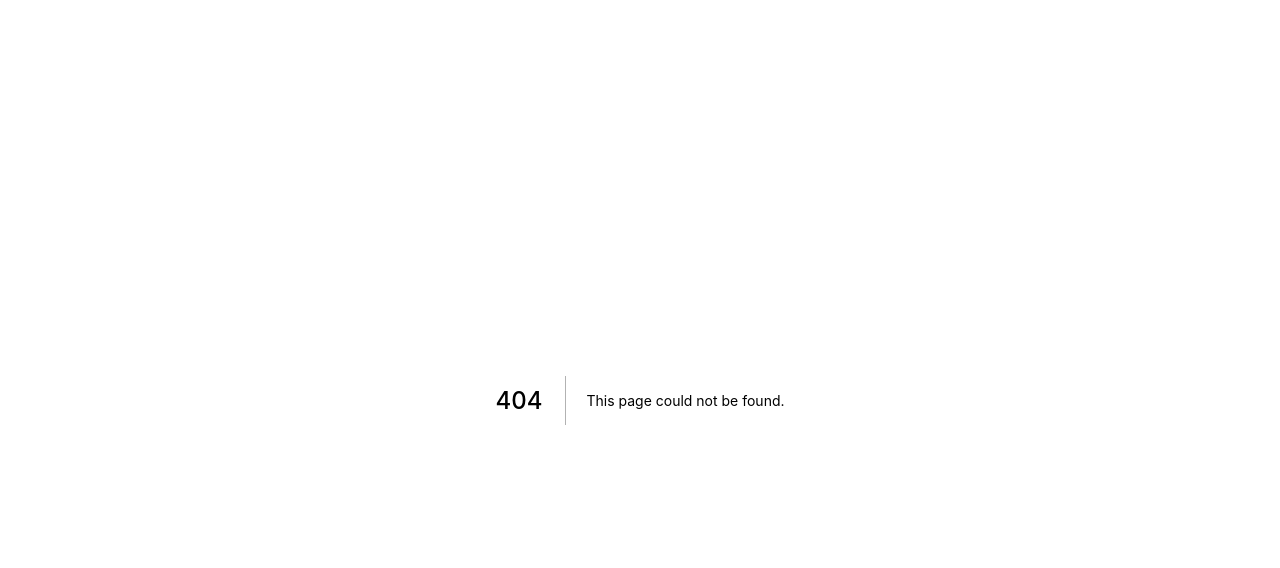
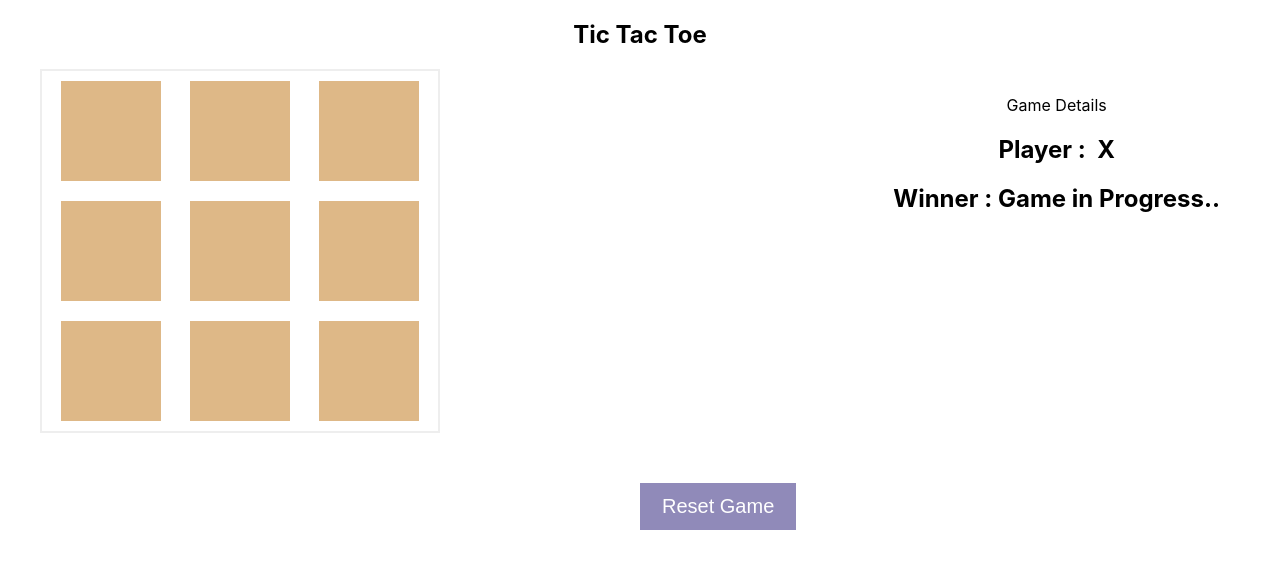
Before and after one commit to maneeswarmutyala/nextjs, a Next.js app: page /tic-tac-toe in a window 1280 px wide. Before the commit this address had no page. Shown: the top 568 px of the page. Built offline with nearby package versions, Linux system fonts and the light colour scheme.

Commit message:
tic tac toe game added

```diff
--- /dev/null
+++ b/components/tictactoe/constants.js
@@ -0,0 +1,2 @@
+export const PLAYER_1 = 'X';
+export const PLAYER_2 = 'A';
--- /dev/null
+++ b/components/tictactoe/game.module.scss
@@ -0,0 +1,67 @@
+$btnColor: burlywood;
+.container {
+  width: 100%;
+  max-width: 1200px;
+  margin: 0 auto;
+  position: relative;
+  h2 {
+    text-align: center;
+  }
+  .gameWrapper {
+    display: flex;
+    flex-direction: row;
+    justify-content: space-between;
+    @media (max-width: 767px) {
+      flex-direction: column;
+    }
+    .gameDetails {
+      margin-left: 30px;
+      padding: 10px 20px;
+      text-align: center;
+    }
+    .board {
+      display: flex;
+      justify-content: space-evenly;
+      flex-wrap: wrap;
+      max-width: 400px;
+      width: 100%;
+      border: 2px solid #eee;
+      @media (max-width: 767px) {
+        width: 100vw;
+        max-width: unset;
+      }
+      button {
+        width: 100px;
+        margin: 10px;
+        height: 100px;
+        background-color: $btnColor;
+        border: 2px solid $btnColor;
+        color: #000;
+        font-size: 30px;
+        cursor: pointer;
+        @media (max-width: 767px) {
+          width: calc(100vw / 4);
+          height: calc(100vw / 4);
+        }
+      }
+    }
+  }
+  .resetBtn {
+    background-color: darkslateblue;
+    border: 2px solid darkslateblue;
+    color: #fff;
+    font-size: 20px;
+    padding: 10px 20px;
+    cursor: pointer;
+    position: absolute;
+    left: 50%;
+    margin-top: 50px;
+    @media (max-width: 768px) {
+      left: calc(100vw / 3);
+    }
+  }
+  button:disabled {
+    pointer-events: none;
+    opacity: 0.6;
+  }
+}
--- /dev/null
+++ b/components/tictactoe/index.js
@@ -0,0 +1,110 @@
+import { useState } from "react";
+import styles from "./game.module.scss";
+import { PLAYER_1, PLAYER_2 } from "./constants";
+const ticTacToe = () => {
+  let initData = ["", "", "", "", "", "", "", "", ""];
+  const [clicks, setClicks] = useState(0);
+  const [gameData, setgameData] = useState(initData);
+  const [winner, setwinner] = useState(null);
+  const checkWinner = (currentPlayer) => {
+    const lines = [
+      [0, 1, 2],
+      [3, 4, 5],
+      [6, 7, 8],
+      [0, 3, 6],
+      [1, 4, 7],
+      [2, 5, 8],
+      [0, 4, 8],
+      [2, 4, 6],
+    ];
+    for (let i = 0; i < lines.length; i++) {
+      const [a, b, c] = lines[i];
+      if (
+        gameData[a] === currentPlayer &&
+        gameData[b] === currentPlayer &&
+        gameData[c] === currentPlayer
+      ) {
+        return true;
+      }
+    }
+    return false;
+  };
+  const handleReset = () => {
+    if (clicks > 0) {
+      setgameData(initData);
+      setwinner(null);
+      setClicks(0);
+    }
+  };
+  const handleGame = (index) => {
+    if (gameData[index] != PLAYER_1 || gameData[index] != PLAYER_2) {
+      if (winner) {
+        handleReset();
+        return;
+      }
+      let user;
+      if (clicks % 2 === 0) {
+        user = PLAYER_1;
+      } else {
+        user = PLAYER_2;
+      }
+      gameData[index] = user;
+      if (clicks >= 5) {
+        if (checkWinner(user)) {
+          setwinner(user);
+        } else if (clicks == 8) {
+          setwinner(undefined);
+        }
+      }
+      setClicks(clicks + 1);
+    }
+  };
+  const isGameOver = () => {
+    return winner || typeof winner == "undefined";
+  };
+  return (
+    <div className={styles.container}>
+      <h2>Tic Tac Toe</h2>
+      <div className={styles.gameWrapper}>
+        <div className={styles.board}>
+          {gameData?.map((item, index) => {
+            return (
+              <button
+                key={index}
+                onClick={() => handleGame(index)}
+                disabled={!!item}
+              >
+                {item}
+              </button>
+            );
+          })}
+        </div>
+        <div className={styles.gameDetails}>
+          <p>Game Details</p>
+          {!isGameOver() && (
+            <h2>
+              {clicks > 0 ? "Next Player" : "Player"} : &nbsp;
+              {clicks % 2 === 0 ? PLAYER_1 : PLAYER_2}
+            </h2>
+          )}
+          <h2>
+            Winner :{" "}
+            {winner
+              ? winner
+              : typeof winner == "undefined"
+              ? "Game Draw"
+              : "Game in Progress.."}{" "}
+          </h2>
+        </div>
+      </div>
+      <button
+        onClick={handleReset}
+        disabled={!isGameOver()}
+        className={styles.resetBtn}
+      >
+        Reset Game
+      </button>
+    </div>
+  );
+};
+export default ticTacToe;
--- a/package.json
+++ b/package.json
@@ -9,5 +9,8 @@
     "next": "latest",
     "react": "17.0.2",
     "react-dom": "17.0.2"
+  },
+  "devDependencies": {
+    "sass": "^1.52.2"
   }
 }
--- /dev/null
+++ b/pages/_app.js
@@ -0,0 +1,6 @@
+import "../styles/globals.scss";
+// import { wrapper } from '../store/store';
+const WrappedApp = ({ Component, pageProps }) => {
+  return <Component {...pageProps} />;
+};
+export default WrappedApp;
--- /dev/null
+++ b/pages/tic-tac-toe.js
@@ -0,0 +1,13 @@
+import Head from "next/head";
+import TicTacToe from "@/components/ticTacToe/index";
+function Game() {
+  return (
+    <>
+      <Head>
+        <title>Game</title>
+      </Head>
+      <TicTacToe />
+    </>
+  );
+}
+export default Game;
--- /dev/null
+++ b/styles/globals.scss
@@ -0,0 +1,22 @@
+
+html,
+body {
+  padding: 0;
+  margin: 0;
+  font-family: -apple-system, BlinkMacSystemFont, Segoe UI, Roboto, Oxygen,
+    Ubuntu, Cantarell, Fira Sans, Droid Sans, Helvetica Neue, sans-serif;
+}
+
+a {
+  color: inherit;
+}
+
+* {
+  box-sizing: border-box;
+}
+.container {
+  max-width: 1200px;
+  margin-left: auto;
+  margin-right: auto;
+  width: 100%;
+}
```
Also changed, not shown: jsconfig.json (added, +10 -0 lines), 1 other file (tests, documents, lock files or other folders).
